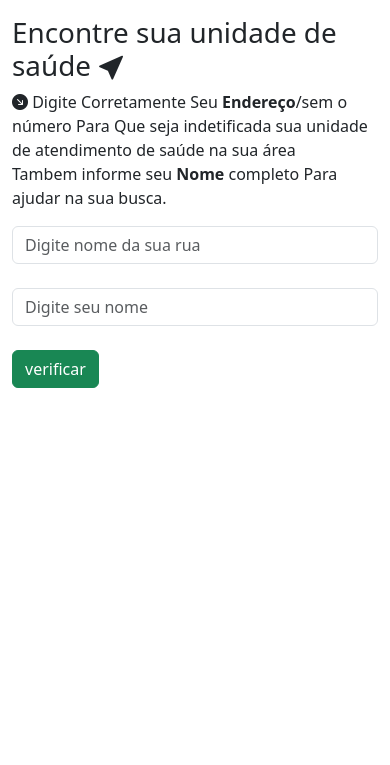
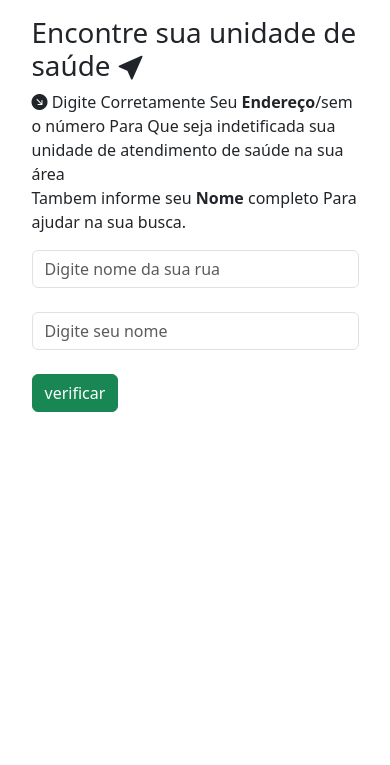
Before and after one commit to evenilsonguerreiro/projeto-switch, a plain HTML site: page index.html in a window 390 px wide. Shown: the part 79-844 px from the top of the page. Drawn offline with nearby package versions, Linux system fonts and the light colour scheme.

Commit message:
ajuste no container

```diff
--- a/styles.css
+++ b/styles.css
@@ -20,6 +20,9 @@ input{
 }
 
 @media (max-width:767px){
+    .container{
+        max-width: 90%;
+    }
 
     #res ,#res2{
         font-size: 12px;
```
